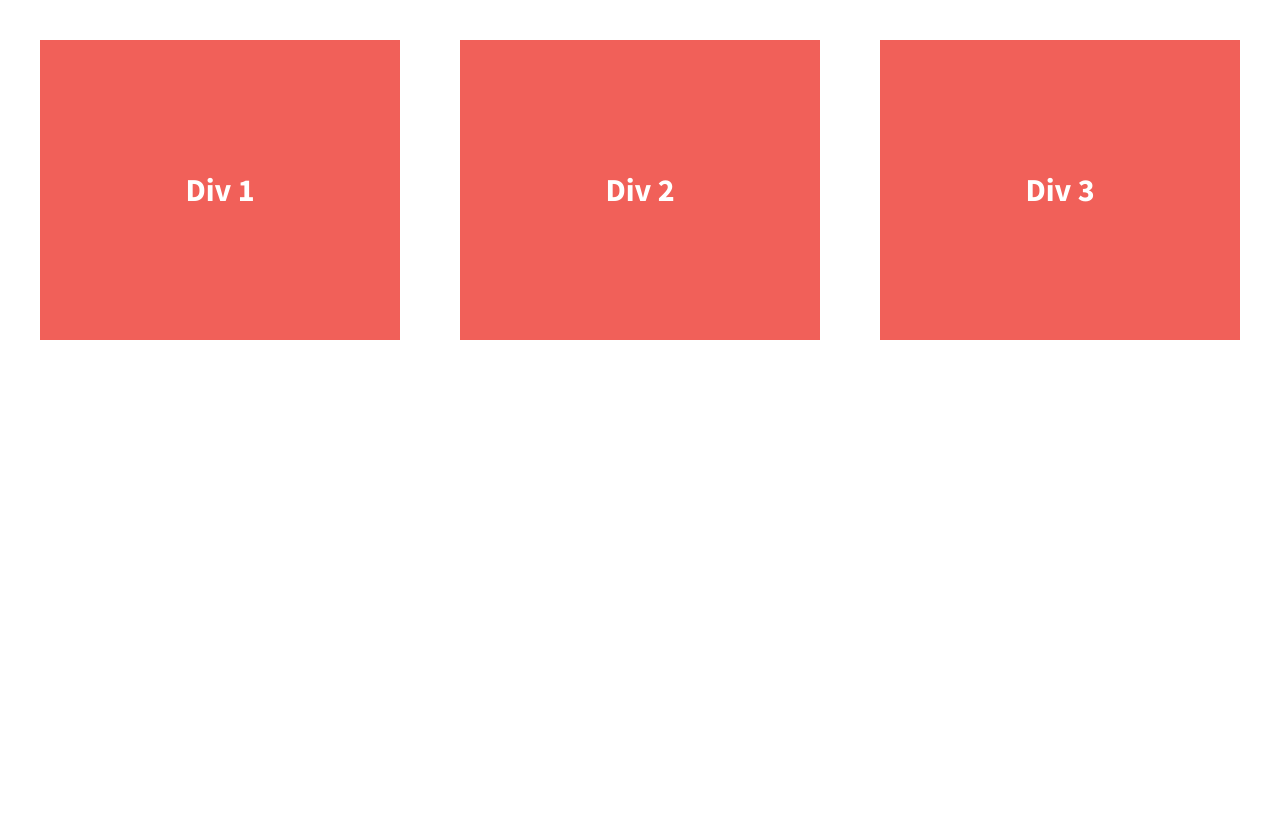
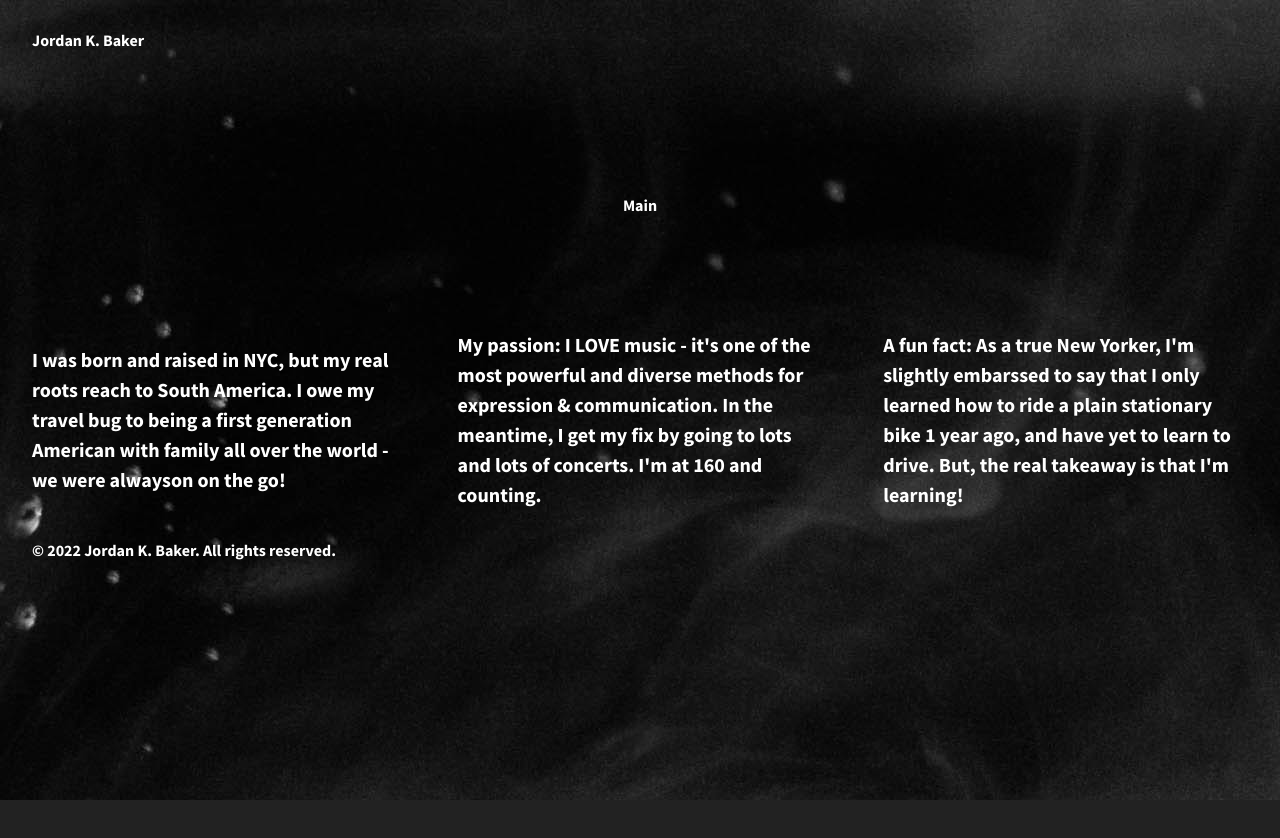
Before and after one commit to jk-baker/flexbox-divs, a plain HTML site: page 07.01-206-divs-flexbox-starter/index.html in a window 1280 px wide. After the commit the page ends 800 px from the top, so only its background shows below. Drawn offline with nearby package versions, Linux system fonts and the light colour scheme.

Commit message:
Updated index.html and main.css to personalize flexbox content

```diff
--- a/07.01-206-divs-flexbox-starter/css/main.css
+++ b/07.01-206-divs-flexbox-starter/css/main.css
@@ -97,33 +97,72 @@ textarea {
 
 
 html {
-  background-color: #fff;
+  background-color: #222;
   height: 100%;
+  width: 100%;
 }
 
 body {
   font-family: 'Source Sans Pro', sans-serif;
-  padding: 2em;
-  font-size: 1.25em;
+  font-weight: 700;
+  padding: 0 2em;
+  color: #fff;
   height: 100%;
+  background-image: url(../img/smoke-bkgd.jpg);
 }
 
-.wrapper {
-  display:flex;
-  justify-content: space-between;
-  font-weight: 700;
+header,
+footer {
+    height: 80px;
+    width: 100%;
+    justify-content: flex-start;
 }
 
-.div-1, .div-2, .div-3 {
+main {
+    height: 250px;
+    width: 100%;
+    justify-content: center;
+}
+
+header,
+footer,
+main {
+    display: flex;
+    align-items: center;
+}
+
+.flex-container {
+  display:flex;
+  flex-flow: row wrap;
+  justify-content: space-between;
+  align-items: center;
+}
+
+#div-1, #div-2, #div-3 {
   display: flex;
-  width: 30%;
   justify-content: center;
   align-items: center;/*give the divs a width of 30%, add display:flex, set justify-content and align-items to center*/
   color: #fff;
   line-height: 1.5em;
-  font-size: 1.6em;
-  background-color: #f16059;
-  height: 300px;
+  font-size: 1.25em;
+  height: auto;
+}
+
+.flex-items {
+    color: #fff;
+    line-height: 1.5em;
+    font-size: 1.6em;
+    /*background-color: #f16059;  */
+    width: 30%;
+    height: 200px;
+    display: flex;
+    justify-content: center;
+    align-items: center;
+  }
+
+.wrapper span {
+    font-family: 'Lora', sans-serif;
+    font-size: 1.3em;
 }
 
 
@@ -209,7 +248,19 @@ body {
    Modify as content requires.
    ========================================================================== */
 
-@media print,
+@media all and (min-width: 1200px) {
+    .div-1, .div-2, .div-3 {
+        flex-basis: 30%;
+    }
+
+    .div-1, .div-2 {
+        border-right: 1px solid #555;
+        padding-right: 30px;
+    }
+}
+
+
+   @media print,
        (-webkit-min-device-pixel-ratio: 1.25),
        (min-resolution: 1.25dppx),
        (min-resolution: 120dpi) {
--- a/07.01-206-divs-flexbox-starter/index.html
+++ b/07.01-206-divs-flexbox-starter/index.html
@@ -3,7 +3,7 @@
     <head>
         <meta charset="utf-8">
         <meta http-equiv="x-ua-compatible" content="ie=edge">
-        <title>Make me into a grid!</title>
+        <title>!</title>
         <meta name="description" content="">
         <meta name="viewport" content="width=device-width, initial-scale=1">
 
@@ -21,16 +21,19 @@
             <p class="browserupgrade">You are using an <strong>outdated</strong> browser. Please <a href="http://browsehappy.com/">upgrade your browser</a> to improve your experience.</p>
         <![endif]-->
 
-        <section class="wrapper">
-            <div class="div-1">
-                Div 1
+        <section class="flex-container">
+            <header>Jordan K. Baker</header>
+            <main>Main</main>
+            <div id="div-1" class="flex-items">
+                I was born and raised in NYC, but my real roots reach to South America. I owe my travel bug to being a first generation American with family all over the world - we were alwayson on the go!
             </div>
-            <div class="div-2">
-                Div 2
+            <div id="div-2" class="flex-items">
+                My passion: I LOVE music - it's one of the most powerful and diverse methods for expression & communication. In the meantime, I get my fix by going to lots and lots of concerts. I'm at 160 and counting.
             </div>
-            <div class="div-3">
-                Div 3
+            <div id="div-3" class="flex-items">
+                A fun fact: As a true New Yorker, I'm slightly embarssed to say that I only learned how to ride a plain stationary bike 1 year ago, and have yet to learn to drive. But, the real takeaway is that I'm learning!
             </div>
+            <footer> © 2022 Jordan K. Baker. All rights reserved.</footer>
         </section>
 
         <script src="https://ajax.googleapis.com/ajax/libs/jquery/1.11.3/jquery.min.js"></script>
```
Also changed, not shown: 07.01-206-divs-flexbox-starter/img/smoke-bkgd.jpg (added).
